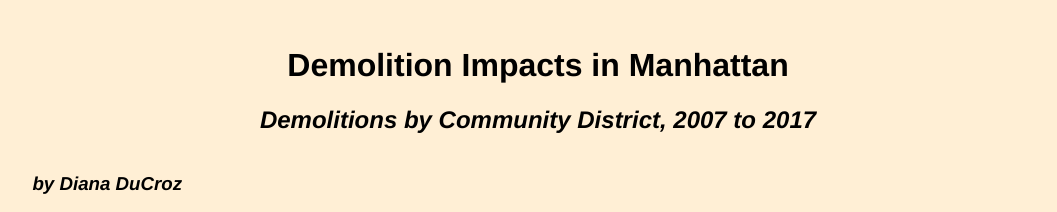
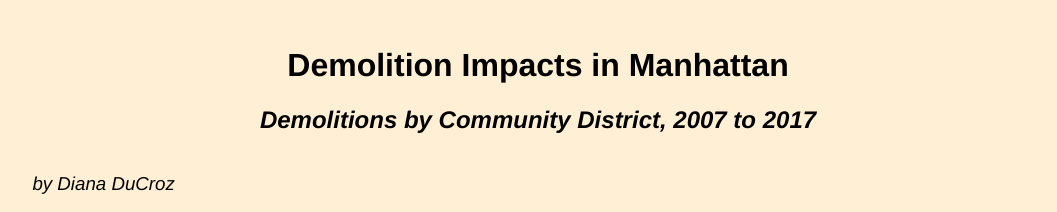
Before and after one commit to dianaducroz/Final, a plain HTML site: page index.html in a window 1280 px wide. Shown: the top 212 px of the page, without its empty margins (102-1159 px from the left). Drawn offline with Linux system fonts and the light colour scheme.

Commit message:
Update style_data.css

```diff
--- a/style_data.css
+++ b/style_data.css
@@ -19,7 +19,7 @@ h1 {font-family: Helvetica; font-size: 38; font-weight: bold;   }
 
 h2 {font-family: Helvetica; font-size: 38; font-weight: bold; font-style: italic;   }
 
-h3 {font-family: helvetica; font-size: 20; font-style: italic;  }
+h3 {font-family: helvetica; font-size: 20; font-weight: normal; font-style: italic;  }
 
 iframe {float: center; border: solid 1px black; margin: 25px; padding: 25px; width: 80%; }
 
```
